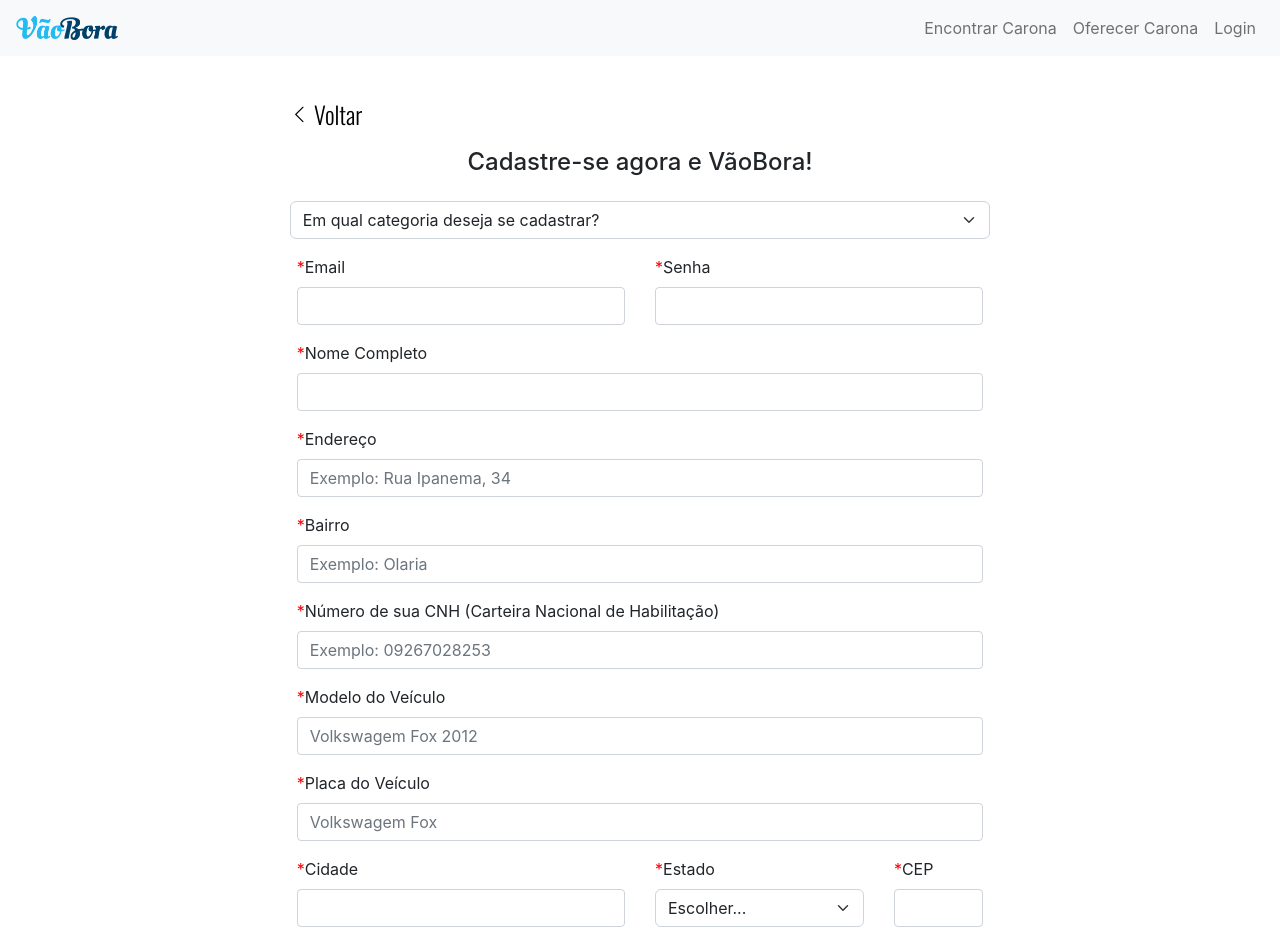
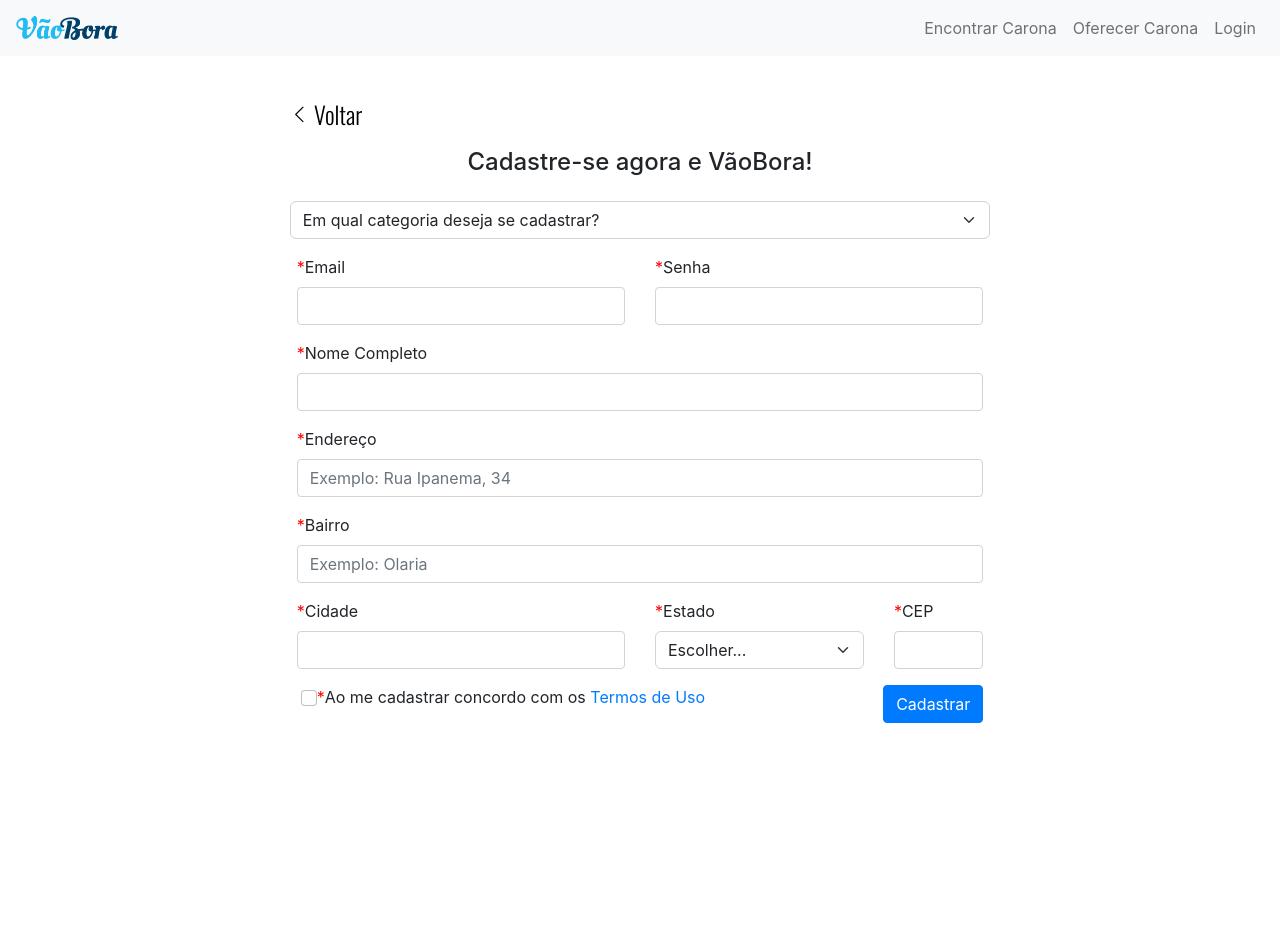
Before and after one commit to ryanalves/IHM-web, an Angular app: page /cadastro in a window 1280 px wide. Shown: the top 941 px of the page. After the commit the page ends 800 px from the top, so only its background shows below. Built offline with nearby package versions, Linux system fonts and the light colour scheme.

Commit message:
Cadastro com tipo de usuario

```diff
--- a/src/app/home/cadastro/cadastro.component.html
+++ b/src/app/home/cadastro/cadastro.component.html
@@ -7,13 +7,14 @@
 	</a>
 
 	<h4 class="text-center">Cadastre-se agora e VãoBora!</h4>
-  <div class="cadastro-motorista">
-    <select id="cadastro" class="form-select" aria-label="Selecione Categoria de Cadastro">
-      <option selected>Em qual categoria deseja se cadastrar?</option>
-      <option value="1">Motorista VãoBora (Oferecer e Encontrar Caronas).</option>
-      <option value="2">Cliente VãoBora (Apenas Encontrar Caronas).</option>
-    </select>
-  </div>
+	<div class="cadastro-motorista">
+		<select id="cadastro" class="form-select" [(ngModel)]="tipoUsuario" aria-label="Selecione Categoria de Cadastro"
+			[ngModelOptions]="{standalone: true}">
+			<option value="" selected>Em qual categoria deseja se cadastrar?</option>
+			<option value="2">Cliente VãoBora (Apenas Encontrar Caronas).</option>
+			<option value="1">Motorista VãoBora (Oferecer e Encontrar Caronas).</option>
+		</select>
+	</div>
 	<div class="col-md-6 required">
 		<label for="inputEmail4" class="form-label">Email</label>
 		<input type="email" class="form-control" id="inputEmail4" required>
@@ -38,20 +39,6 @@
 		<input type="text" class="form-control" id="inputAddress2" placeholder="Exemplo: Olaria">
 	</div>
 
-  <div class="col-12 required">
-		<label for="cnh" class="form-label">Número de sua CNH (Carteira Nacional de Habilitação)</label>
-		<input type="number" class="form-control" id="cnh" placeholder="Exemplo: 09267028253">
-	</div>
-
-  <div class="col-12 required">
-		<label for="cnh" class="form-label">Modelo do Veículo</label>
-		<input type="text" class="form-control" id="modelo" placeholder="Volkswagem Fox 2012">
-	</div>
-
-  <div class="col-12 required">
-		<label for="cnh" class="form-label">Placa do Veículo</label>
-		<input type="text" class="form-control" id="placa" placeholder="Volkswagem Fox">
-	</div>
 
 
 	<div class="col-md-6 required">
@@ -69,6 +56,22 @@
 		<label for="inputZip" class="form-label">CEP</label>
 		<input type="text" class="form-control" id="inputZip">
 	</div>
+
+	<div class="col-12 required" *ngIf="tipoUsuario == 1">
+		<label for="cnh" class="form-label">Número de sua CNH (Carteira Nacional de Habilitação)</label>
+		<input type="number" class="form-control" id="cnh" placeholder="Exemplo: 09267028253">
+	</div>
+
+	<div class="col-12 required" *ngIf="tipoUsuario == 1">
+		<label for="cnh" class="form-label">Modelo do Veículo</label>
+		<input type="text" class="form-control" id="modelo" placeholder="Volkswagem Fox 2012">
+	</div>
+
+	<div class="col-12 required" *ngIf="tipoUsuario == 1">
+		<label for="cnh" class="form-label">Placa do Veículo</label>
+		<input type="text" class="form-control" id="placa" placeholder="Volkswagem Fox">
+	</div>
+
 	<div class="col-md-12 d-flex justify-content-between">
 		<div>
 
--- a/src/app/home/cadastro/cadastro.component.ts
+++ b/src/app/home/cadastro/cadastro.component.ts
@@ -7,6 +7,8 @@ import { Component, OnInit } from '@angular/core';
 })
 export class CadastroComponent implements OnInit {
 
+  tipoUsuario: any = "";
+
   constructor() { }
 
   ngOnInit(): void {
```
